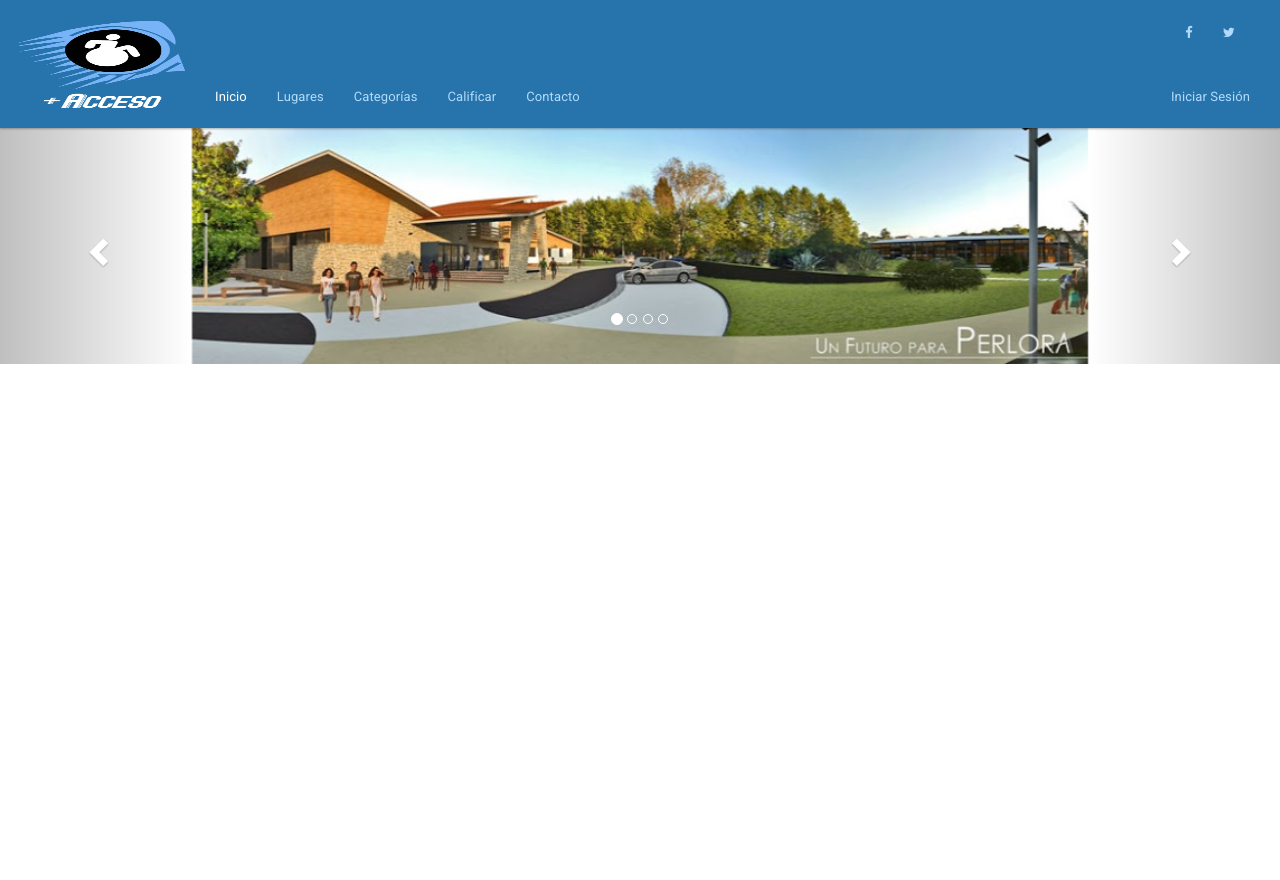
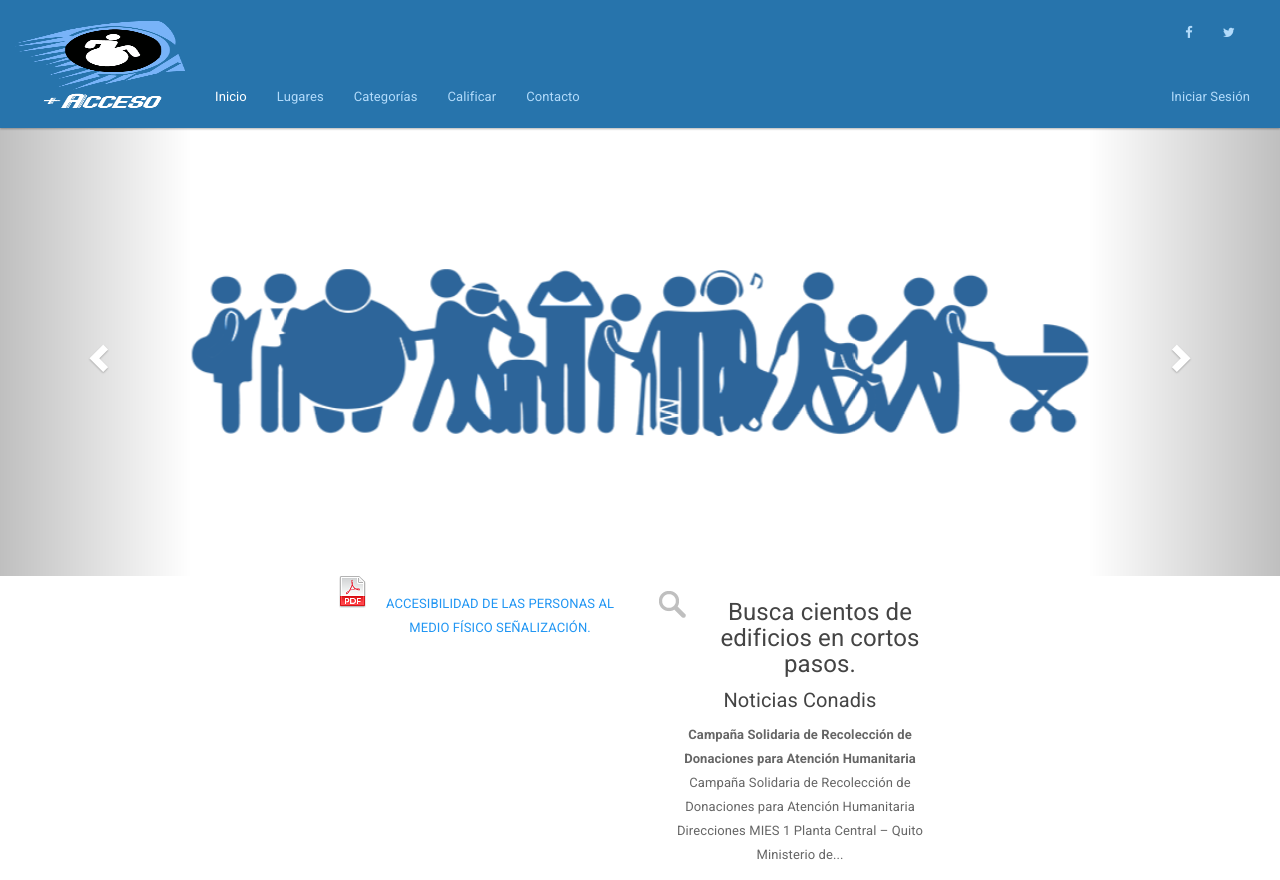
Before and after one commit to cccastro09/mas-acceso, a PHP site: page / in a window 1280 px wide. Before the commit the page ends 364 px from the top, so only its background shows below. Run offline with PHP 8.4, Linux system fonts and the light colour scheme; some libraries are stand-ins or nearby versions.

Commit message:
merge fix and bootstrap stuff

```diff
--- a/css/estilos.css
+++ b/css/estilos.css
@@ -1,10 +1,15 @@
 @import "./lugares.css";
 body {
-    padding-top: 128px;
+    padding-top: 158px;
     text-align: center;
 }
+.slide{
+  margin-top: -30px;
+  margin-left: -15px;
+  margin-right: -15px;
+}
 
-.carousel-inner, .carousel, .slide, .item, .active{
+.carousel-inner, .item, .active{
     text-align: center;
     margin-left: auto;
     margin-right: auto;
--- a/index.html
+++ b/index.html
@@ -6,6 +6,8 @@
     <meta http-equiv='X-UA-Compatible' content='IE=edge'>
     <!-- http://getbootstrap.com/css/#overview-mobile -->
     <meta name='viewport' content='width=device-width, initial-scale=1, user-scalable=no'>
+    <link rel="shortcut icon" href="img/favicon.ico" type="image/x-icon">
+    <link rel="icon" href="img/favicon.ico" type="image/x-icon">
     <title>+Acceso</title>
     <!-- http://getbootstrap.com/getting-started/ -->
     <!-- Latest compiled and minified CSS -->
@@ -34,7 +36,7 @@
                     <span class="icon-bar"></span>
                     <span class="icon-bar"></span>
                 </button>
-                <a class="navbar-brand" href="/"><img alt="Brand" src="img/logo.png"></a>
+                <a class="navbar-brand" href="/"><img alt="Logo" src="img/logo.png"></a>
             </div>
 
             <!-- Collect the nav links, forms, and other content for toggling -->
@@ -59,9 +61,8 @@
         <!-- /.container-fluid -->
     </nav>
     <div class="container-fluid cuerpo">
-
-
-    </div>
+        <div class="row">
+            <div class="col-sm-12">
                 <div id="myCarousel" class="carousel slide" data-ride="carousel">
                     <!-- Indicators -->
                     <ol class="carousel-indicators">
@@ -74,19 +75,19 @@
                     <!-- Wrapper for slides -->
                     <div class="carousel-inner" role="listbox">
                         <div class="item active">
-                <img src="images/accesibilidad_01.jpg" alt="Chania">
+                            <img src="img/Accesibilidad_1.gif" alt="+Acceso">
                         </div>
 
                         <div class="item">
-                <img src="images/accesibilidad_02.png" alt="Chania">
+                            <img src="img/Accesibilidad_2.gif" alt="+Acceso">
                         </div>
 
                         <div class="item">
-                <img src="images/accesibilidad_03.jpg" alt="Flower">
+                            <img src="img/Accesibilidad_3.gif" alt="+Acceso">
                         </div>
 
                         <div class="item">
-                <img src="images/accesibilidad_04.jpg" alt="Flower">
+                            <img src="img/Accesibilidad_4.gif" alt="+Acceso">
                         </div>
                     </div>
 
@@ -100,6 +101,29 @@
                         <span class="sr-only">Next</span>
                     </a>
                 </div>
+
+            </div>
+        </div>
+
+
+        <div class="row">
+            <div class="col-md-3 col-md-offset-3">
+                <ul class="icon">
+                    <li><a href="http://www.consejodiscapacidades.gob.ec/wp-content/uploads/downloads/2014/03/normas_inen_acceso_medio_fisico.pdf">ACCESIBILIDAD DE LAS PERSONAS AL MEDIO FÍSICO SEÑALIZACIÓN.</a>
+                    </li>
+                </ul>
+            </div>
+            <div class="col-md-3">
+                <ul class="iconSearch">
+                    <li><a href="edificio.html"><h4>Busca cientos de edificios en cortos pasos.</h4></a></li>
+                </ul>
+                <h5>Noticias Conadis</h5>
+                <strong>Campaña Solidaria de Recolección de Donaciones para Atención Humanitaria</strong>
+                <p>Campaña Solidaria de Recolección de Donaciones para Atención Humanitaria Direcciones MIES 1 Planta Central – Quito Ministerio de...</p>
+            </div>
+        </div>
+    </div>
+
 </body>
 
 </html>
```
Lines whose indentation alone changed are shown as unchanged.
